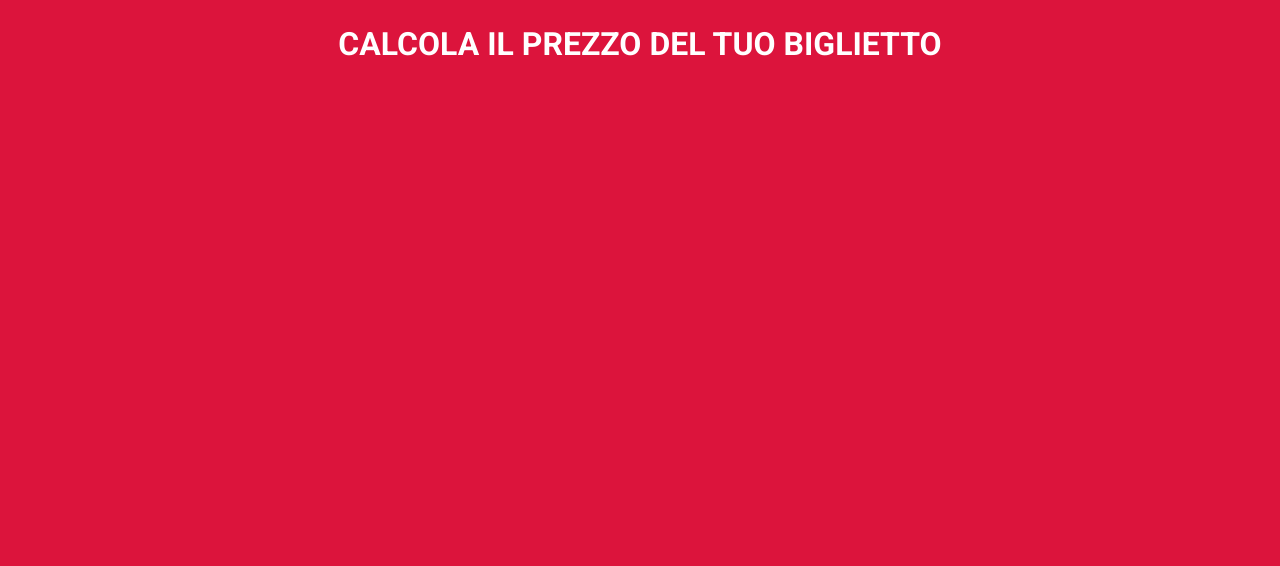
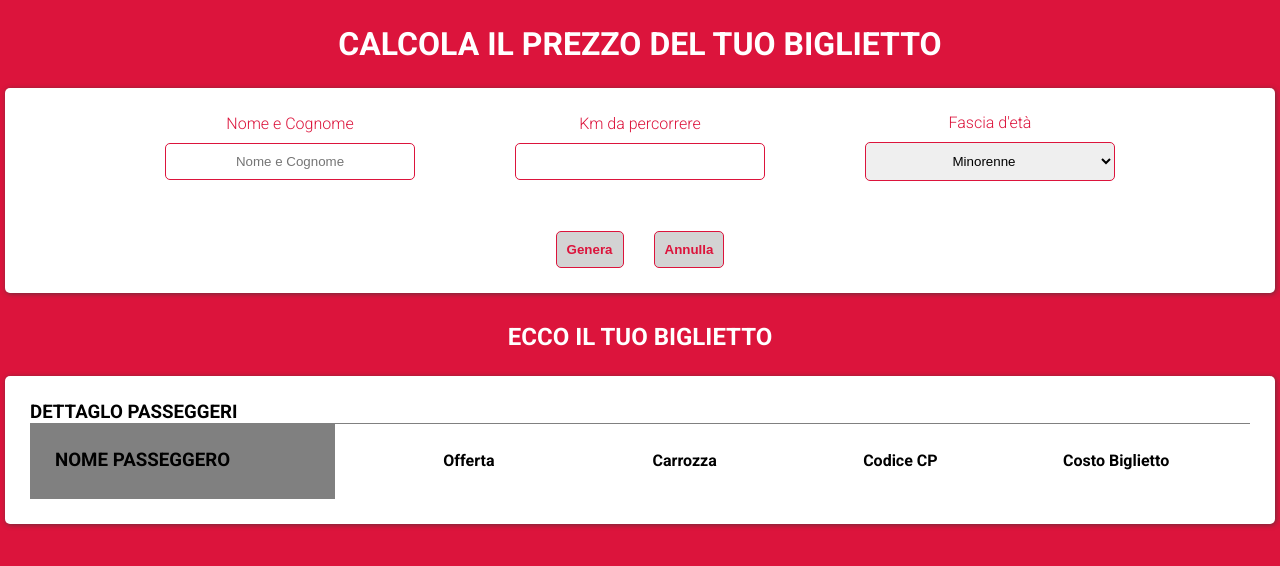
Before and after one commit to alessandro-gennaccari/js-biglietto-treno-form, a plain HTML site: page index.html in a window 1280 px wide. Drawn offline with Linux system fonts and the light colour scheme.

Commit message:
set tag html start script

```diff
--- a/css/style.css
+++ b/css/style.css
@@ -10,9 +10,115 @@ body {
     font-size: 16px;
 }
 
-header h1 {
+h1 {
     text-transform: uppercase;
     color: white;
     text-align: center;
     padding: 25px 0;
 }
+
+h2 {
+    color: white;
+    text-transform: uppercase;
+    text-align: center;
+}
+
+h3 {
+    text-transform: uppercase;
+    border-bottom: 1px solid gray ;
+}
+
+.btn {
+    color: crimson;
+    background-color: lightgray;
+    padding: 10px;
+    margin: 0 15px;
+    border-radius: 5px;
+    border: 1px solid crimson;
+    font-weight: bolder;
+}
+
+.btn:hover {
+    cursor: pointer;
+    background-color: rgb(155, 155, 155);
+}
+
+.mb-25 {
+    margin-bottom: 25px;
+}
+
+.container {
+    max-width: 1270px;
+    margin: 0 auto 30px;
+    background-color: white;
+    border-radius: 5px;
+    box-shadow: 1px 1px 5px rgba(58, 57, 57, 0.657);
+
+}
+
+.form {
+    display: flex;
+    flex-direction: column;
+
+}
+
+.form .row {
+    display: flex;
+    justify-content: center;
+    align-items: center;
+    padding: 25px;
+    text-align: center;
+}
+
+.form .row .col {
+    display: flex;
+    flex-direction: column;
+    margin: 0 50px;
+}
+
+.form .row .col label {
+    margin-bottom: 10px;
+    color: crimson;
+}
+
+.col input,
+.col select {
+    padding: 10px;
+    border-radius: 5px;
+    border: 1px solid crimson;
+    text-align: center;
+    width: 250px;
+}
+
+input:focus,
+select:focus {
+    background-color: crimson;
+    color: white;
+}
+
+#ticket .details-ticket {
+    padding: 25px;
+}
+
+#ticket .details-ticket .passenger-info {
+    display: flex;
+}
+
+#ticket .details-ticket .passenger-info .passenger-name {
+    background-color: grey;
+    padding: 25px;
+    width: 25%;
+}
+
+#ticket .details-ticket .passenger-info .ticket-info {
+    width: 75%;
+    padding: 25px;
+}
+
+table {
+    width: 100%;
+}
+
+#ticket .details-ticket .passenger-info .ticket-info table tr th {
+    width: 25%;
+}
--- a/index.html
+++ b/index.html
@@ -16,6 +16,97 @@
 
     <main>
 
+        <div class="container">
+
+            <div class="form">
+
+                <div class="row">
+
+                    <div class="col">
+                        <label for="nome">Nome e Cognome</label>
+                        <input type="text" id="nome" placeholder="Nome e Cognome">
+                    </div>
+
+                    <div class="col">
+                        <label for="distance">Km da percorrere</label>
+                        <input type="number" id="distance">
+                    </div>
+
+                    <div class="col">
+                        <label for="age">Fascia d'et&agrave;</label>
+                        <select id="age">
+                            <option value="minor">Minorenne</option>
+                            <option value="adult">Maggiorenne</option>
+                            <option value="senior">Over 65</option>
+                        </select>
+                    </div>
+
+                </div>
+
+                <div class="row">
+
+                    <button type="button" class="btn">Genera</button>
+                    <button type="button" class="btn">Annulla</button>
+
+                </div>
+
+            </div>
+
+
+        </div>
+
+
+        <div id="ticket">
+
+            <h2 class="mb-25">Ecco il tuo Biglietto</h2>
+
+            <div class="container">
+
+                <div class="details-ticket">
+
+                    <h3>Dettaglo passeggeri</h3>
+
+                    <div class="passenger-info">
+
+                        <div class="passenger-name">
+                            <h3>Nome passeggero</h3>
+                            <h4 id="guest-name"></h4>
+                        </div>
+
+                        <div class="ticket-info">
+                            <table>
+                                <tr>
+                                    <th>Offerta</th>
+                                    <th>Carrozza</th>
+                                    <th>Codice CP</th>
+                                    <th>Costo Biglietto</th>
+                                </tr>
+                                <tr>
+                                    <td>
+                                        <span id=""></span>
+                                    </td>
+                                    <td>
+                                        <span id=""></span>
+                                    </td>
+                                    <td>
+                                        <span id=""></span>
+                                    </td>
+                                    <td>
+                                        <span id=""></span>
+                                    </td>
+
+                                </tr>
+                            </table>
+                        </div>
+
+                    </div>
+
+                </div>
+
+            </div>
+
+        </div>
+
     </main>
 
 
```
